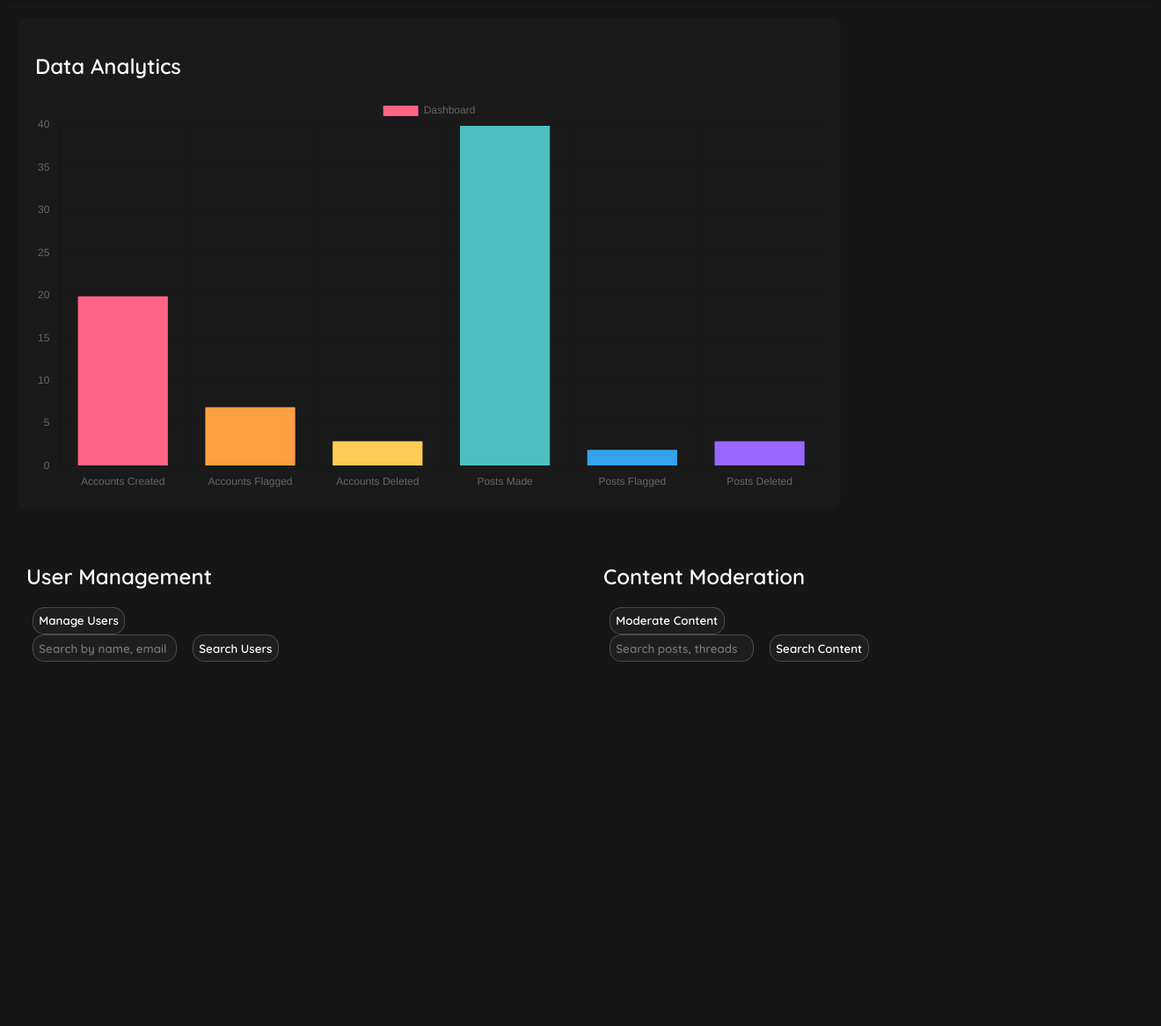
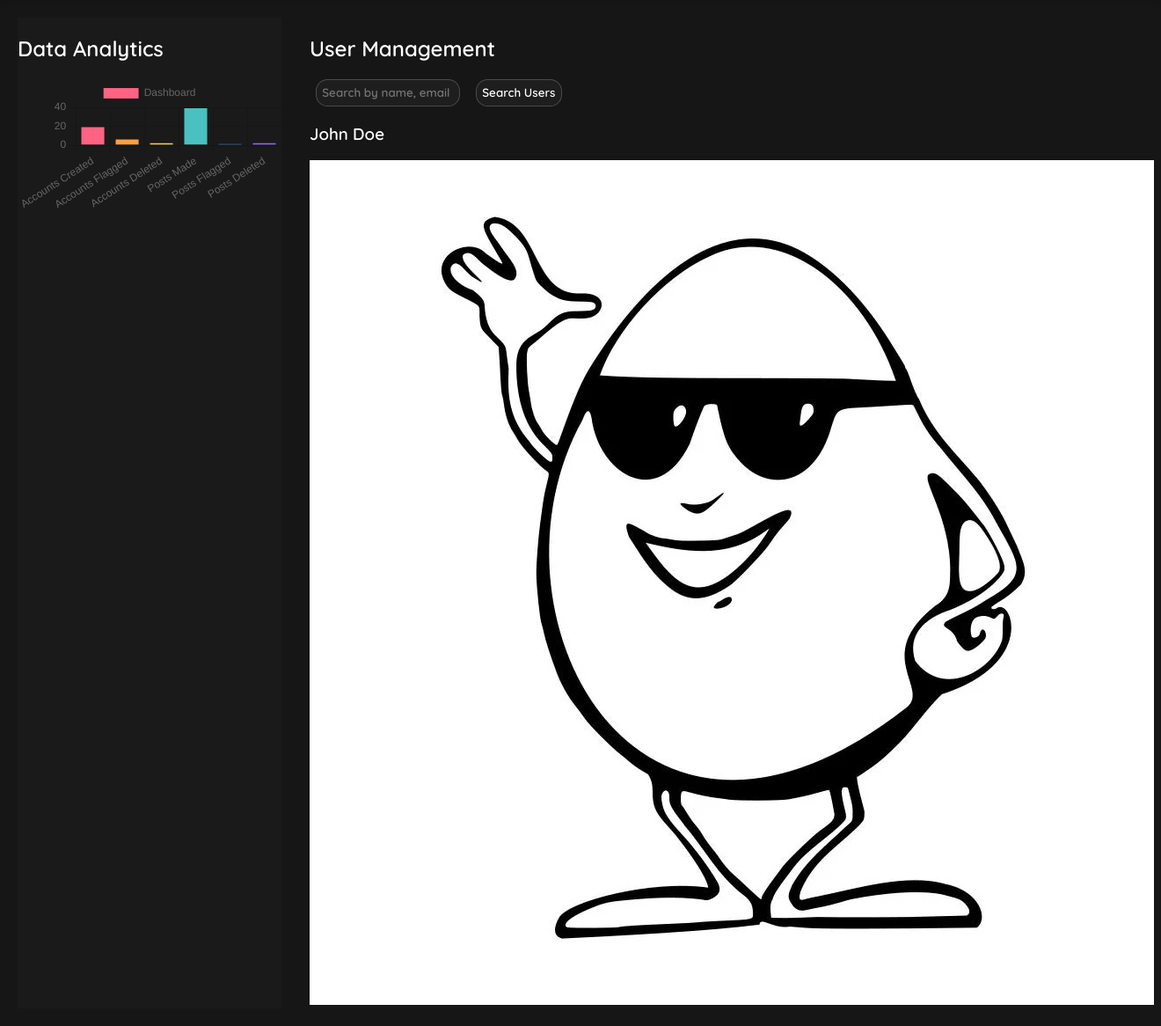
Before and after one commit to patrickma6199/Pondr, a PHP site: page /public/pages/admin.html in a window 1320 px wide. Shown: the part 90-1256 px from the top of the page at 88% size. Before the commit the page ends 842 px from the top, so only its background shows below. Run offline with PHP 8.4, Linux system fonts and the light colour scheme.

Commit message:
fixed admin a bit and changed pfp in discussionLoggedIn

```diff
--- a/public/css/admin.css
+++ b/public/css/admin.css
@@ -2,17 +2,24 @@
 .admin-container{
     display:grid;
     grid-gap: 2em;
-    grid-template-columns: 1fr 1fr ;
-    grid-template-rows: auto auto;
+    grid-template-areas:
+        "chart chart user-manage";
     /* margin-top: 10px; */
     border-radius: 10px;
     padding: 20px;
     /* width: 90%; */
+}
 
+.data-analytics {
+    grid-area: chart;
+    background-color: #1a1a1b;
+}
 
+.user-management {
+    grid-area: user-manage;
+}
 
-}
- .user-management, .content-moderation{
+ /* .user-management, .content-moderation{
 
     grid-column: 1/3;
 
@@ -25,15 +32,4 @@
 .content-moderation{
     grid-row:2;
     grid-column: 2/3;
-}
-
-
-
-.data-analytics {
-background-color: #1a1a1b; /* Matching the sections for consistency */
-padding: 20px;
-border-radius: 10px;
-grid-column: 1/3;
-grid-row: 1;
-max-width: 70%;
-}
+} */
--- a/public/pages/admin.html
+++ b/public/pages/admin.html
@@ -24,21 +24,17 @@
     <div class="admin-container">
         <section class="user-management">
             <h2>User Management</h2>
-            <button onclick="location.href='manage_users.html'">Manage Users</button>
             <form method="POST" action="search_results.html">
                 <input type="text" name="user_search" placeholder="Search by name, email" />
                 <button type="submit" class="button">Search Users</button>
             </form>
-        </section>
+            <div id="user-list">
+                <div class="admin-list-user">
+                    <h3>John Doe</h3>
+                    <img src="../img/pfp-2.png">
 
-        <section class="content-moderation">
-            <h2>Content Moderation</h2>
-
-            <button onclick="location.href='content_moderation.html'">Moderate Content</button>
-            <form method="POST" action="content_search_results.html">
-                <input type="text" name="content_search" placeholder="Search posts, threads" />
-                <button type="submit" class="button">Search Content</button>
-            </form>
+                </div>
+            </div>
         </section>
 
         <section class="data-analytics">
--- a/public/pages/discussionLoggedIn.html
+++ b/public/pages/discussionLoggedIn.html
@@ -16,7 +16,7 @@
                 <button type="submit" class="form-button">Search</button>
             </form>
         </div>
-        <a href="profile.html"><img src="../img/pfp.png" id="top-search-bar-pfp"> </a>
+        <a href="profile.html"><img src="../img/pfp-3.png" id="top-search-bar-pfp"> </a>
     </nav>
     <main class="center-container margin-down">
         <section class="side-container">
```
